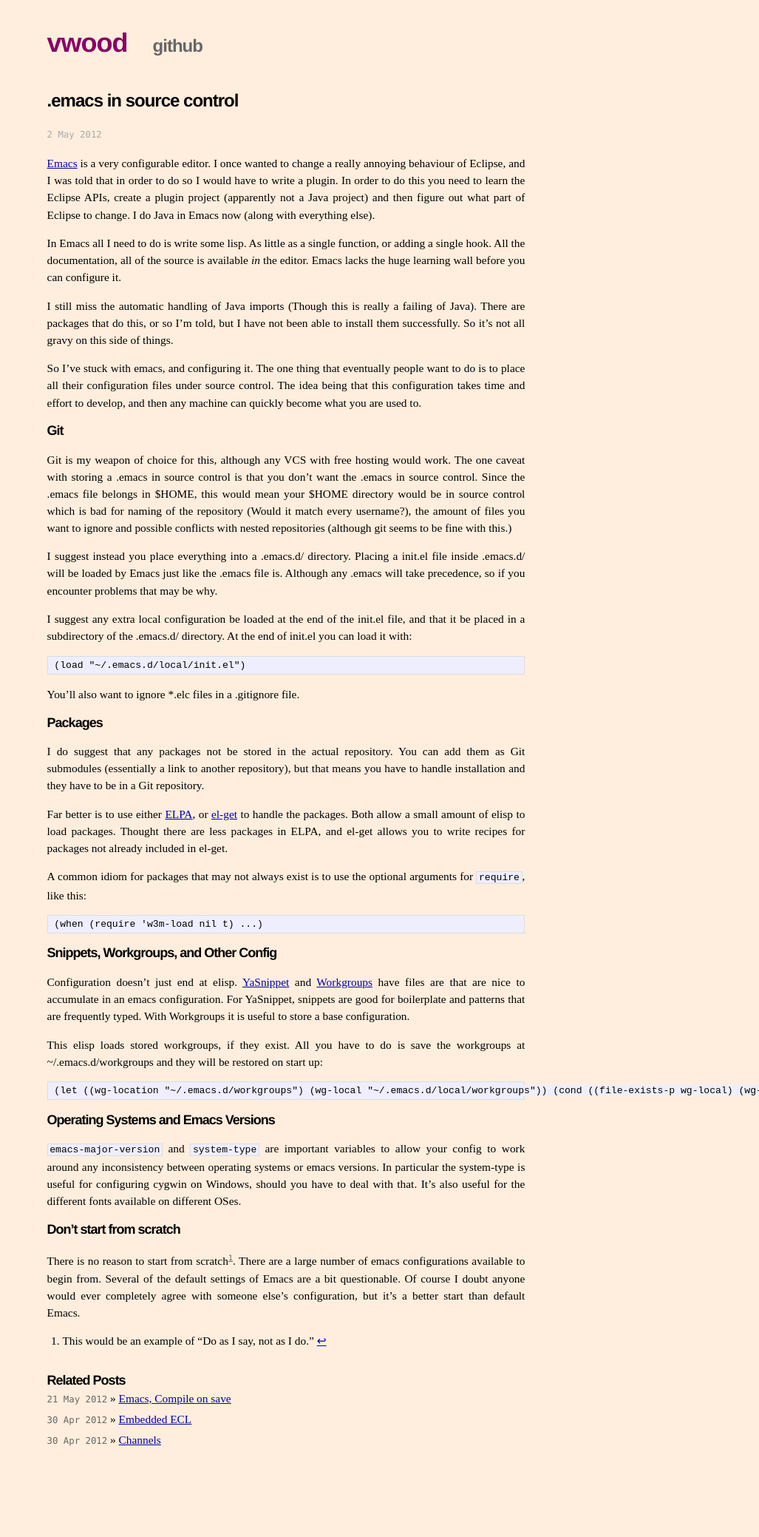
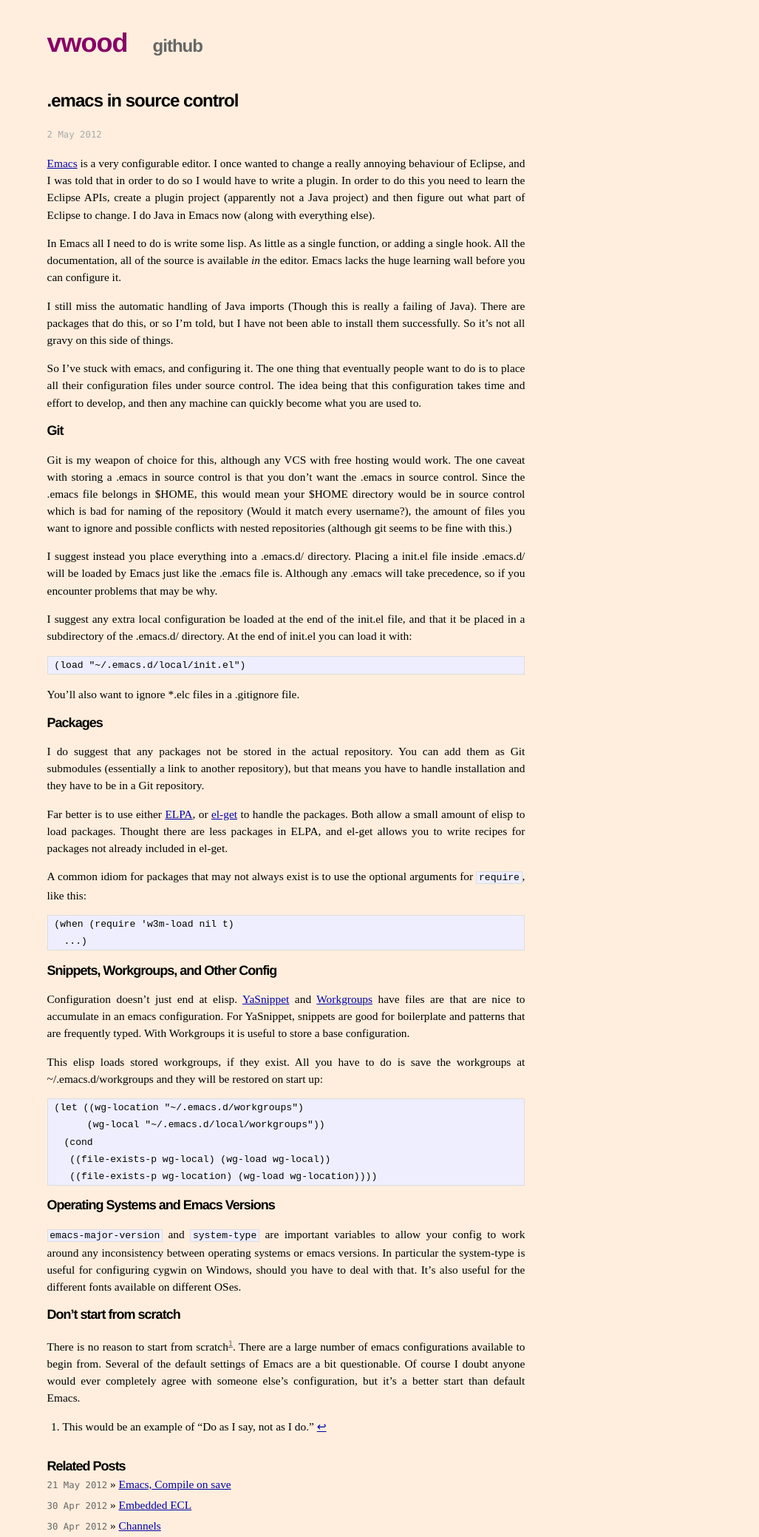
Before and after one commit to vwood/vwood.github.com, a Jekyll site: the page built from _posts/2012-5-2-dot-emacs-in-dvcs.md, in a window 1280 px wide. Shown: the whole page at 74% size, without its empty margins (253-1280 px from the left). Built offline with Jekyll 4.4.1, drawn with Linux system fonts in a browser that asks for light colours; before the commit the page ends 1962 px from its top, so only the background shows below that.

Commit message:
Prevent nowrap from affecting pre tags as well.

```diff
--- a/css/style.css
+++ b/css/style.css
@@ -187,6 +187,9 @@ ul.posts span {
     font-size: 85%;
     padding: 0 .2em;
     margin-bottom: 1em;
+}
+
+#post p code {
     white-space:nowrap;
 }
 
```
